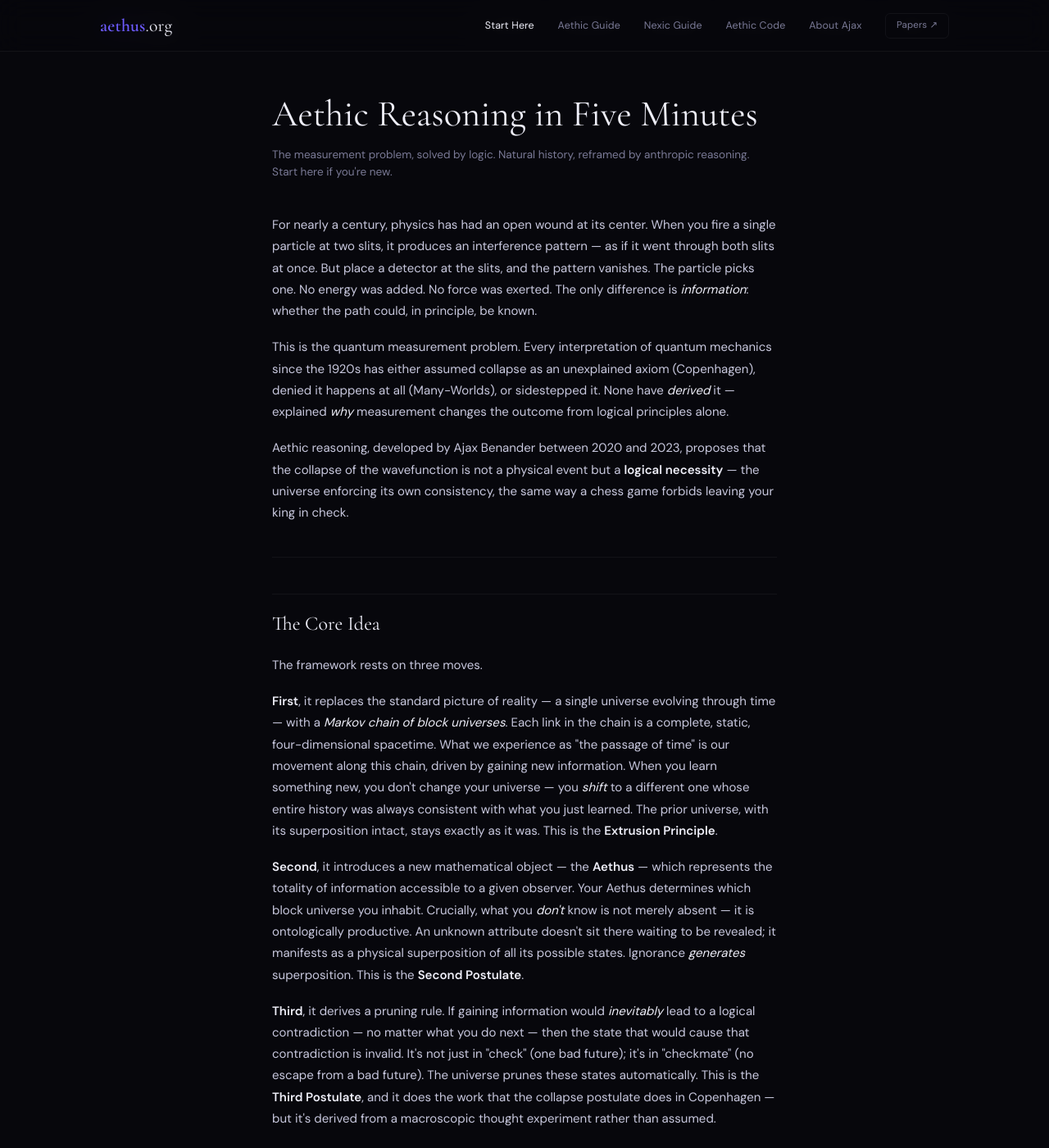
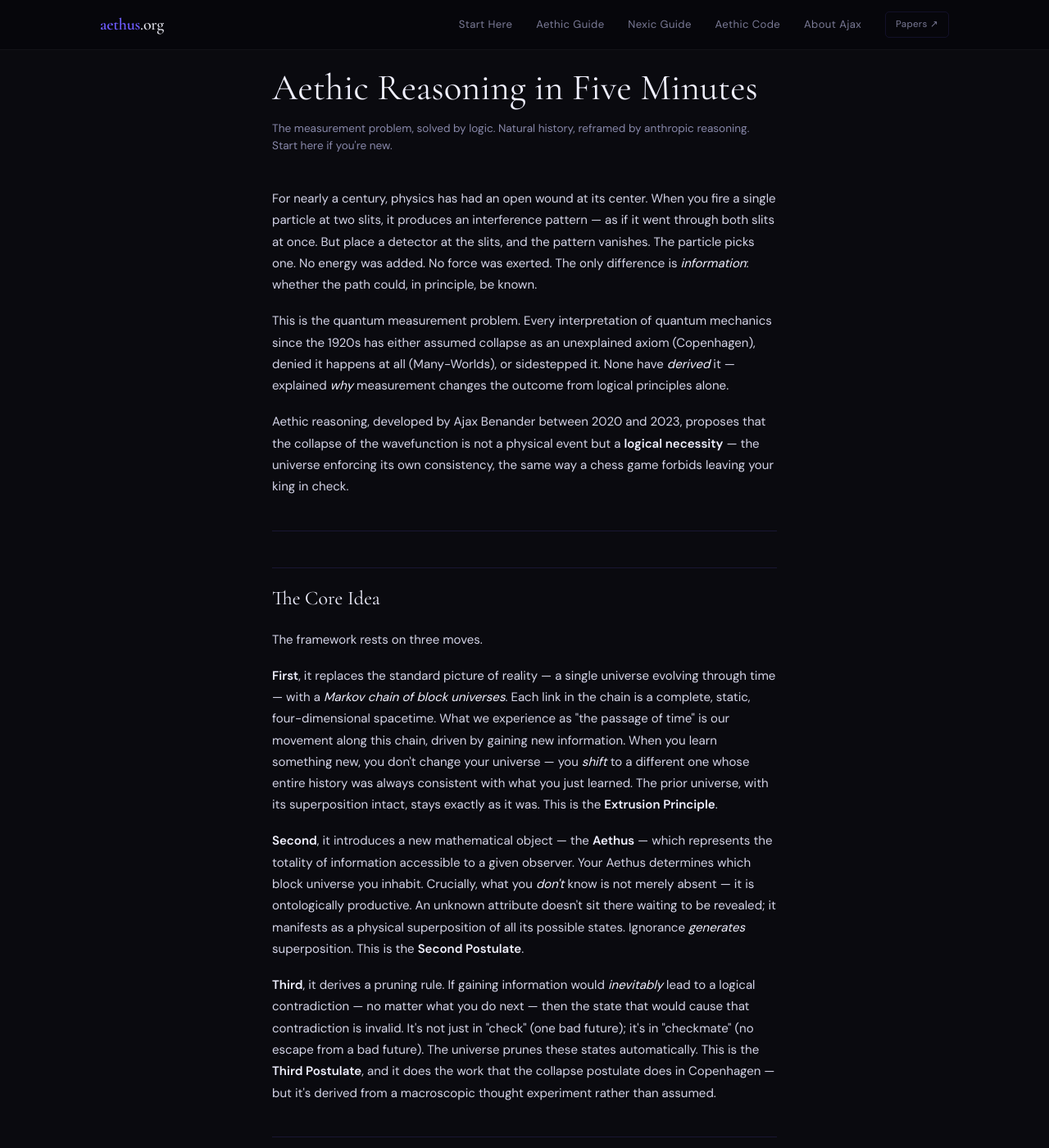
Before and after one commit to brunchwnewton/brunchwnewton.github.io, a Jekyll site: the page built from start-here.html, in a window 1280 px wide and 1400 px high. Shown: the whole window at 82% size. Built offline with Jekyll 4.4.1, drawn with Linux system fonts in a browser that asks for light colours.

Commit message:
Update start-here.html

```diff
--- a/start-here.html
+++ b/start-here.html
@@ -1,176 +1,122 @@
 ---
 layout: default
+title: "Start Here — Aethic Reasoning in Five Minutes"
 ---
-<!DOCTYPE html>
-<html lang="en">
-<head>
-<meta charset="UTF-8">
-<meta name="viewport" content="width=device-width, initial-scale=1.0">
-<title>Start Here — Aethic Reasoning in Five Minutes</title>
-<link href="https://fonts.googleapis.com/css2?family=Cormorant+Garamond:ital,wght@0,300;0,400;0,500;0,600;0,700;1,400;1,500&family=DM+Sans:wght@300;400;500;600;700&display=swap" rel="stylesheet">
 <style>
 :root {
-  --bg: #07070c;
-  --bg-elevated: #0e0e18;
-  --bg-card: #131322;
-  --text: #c8c8de;
-  --text-dim: #7a7a96;
-  --text-bright: #eeeef8;
-  --accent: #6e5cff;
-  --accent-glow: rgba(110,92,255,0.15);
-  --accent-gold: #ffd93d;
-  --border: rgba(110,92,255,0.12);
-  --border-subtle: rgba(200,200,222,0.06);
+  --bg: #0a0a0f;
+  --bg-layer: #10101a;
+  --bg-card: #161625;
+  --text: #d4d4e8;
+  --text-dim: #8888aa;
+  --text-bright: #f0f0ff;
+  --accent-1: #fbbf24;
+  --accent-6: #60a5fa;
+  --border: rgba(110,92,255,0.15);
 }
-*{margin:0;padding:0;box-sizing:border-box;}
-html{scroll-behavior:smooth;}
-body{
-  background:var(--bg);
-  color:var(--text);
-  font-family:'DM Sans',system-ui,sans-serif;
-  font-size:16px;
-  line-height:1.7;
-}
-
-/* ─── TOP NAV ─── */
-.topnav{
-  position:fixed;top:0;left:0;right:0;z-index:200;
-  background:rgba(7,7,12,0.82);
-  backdrop-filter:blur(16px);-webkit-backdrop-filter:blur(16px);
-  border-bottom:1px solid var(--border-subtle);
-}
-.topnav-inner{
-  max-width:1100px;margin:0 auto;
-  display:flex;align-items:center;justify-content:space-between;
-  padding:0.8rem 2rem;
-}
-.topnav-brand{
-  font-family:'Cormorant Garamond',serif;
-  font-size:1.35rem;font-weight:400;color:var(--text-bright);
-  text-decoration:none;letter-spacing:0.01em;
-}
-.topnav-brand span{color:var(--accent);}
-.topnav-links{display:flex;gap:1.8rem;align-items:center;}
-.topnav-links a{
-  font-size:0.78rem;color:var(--text-dim);text-decoration:none;
-  transition:color 0.2s;letter-spacing:0.01em;
-}
-.topnav-links a:hover{color:var(--text-bright);}
-.topnav-links .ext{
-  padding:0.3rem 0.8rem;border-radius:6px;
-  border:1px solid var(--border-subtle);font-size:0.72rem;
-}
-.topnav-links .ext:hover{border-color:var(--accent);color:var(--accent);}
-.topnav-links .active{color:var(--text-bright);}
-@media(max-width:700px){
-  .topnav-links{gap:1rem;}
-  .topnav-links a{font-size:0.72rem;}
-  .topnav-links .hide-mobile{display:none;}
+* { margin:0; padding:0; box-sizing:border-box; }
+html { scroll-behavior: smooth; }
+body {
+  background: var(--bg);
+  color: var(--text);
+  font-family: 'DM Sans', sans-serif;
+  font-size: 16px;
+  line-height: 1.72;
 }
 
 /* ─── ARTICLE ─── */
-.article-wrap{
-  max-width:680px;
-  margin:0 auto;
-  padding:7rem 2rem 4rem;
+.article-wrap {
+  max-width: 680px;
+  margin: 0 auto;
+  padding: 5rem 2rem 4rem;
 }
-.article-wrap h1{
-  font-family:'Cormorant Garamond',serif;
-  font-size:clamp(2rem,5vw,2.8rem);
-  font-weight:400;
-  color:var(--text-bright);
-  line-height:1.25;
-  margin-bottom:0.6rem;
+.article-wrap h1 {
+  font-family: 'Cormorant Garamond', serif;
+  font-size: clamp(2rem, 5vw, 2.8rem);
+  font-weight: 400;
+  color: var(--text-bright);
+  line-height: 1.25;
+  margin-bottom: 0.6rem;
 }
-.article-wrap .subtitle{
-  font-size:0.85rem;
-  color:var(--text-dim);
-  margin-bottom:2.5rem;
-  line-height:1.6;
+.article-wrap .subtitle {
+  font-size: 0.85rem;
+  color: var(--text-dim);
+  margin-bottom: 2.5rem;
+  line-height: 1.6;
 }
-.article-wrap h2{
-  font-family:'Cormorant Garamond',serif;
-  font-size:1.5rem;
-  font-weight:400;
-  color:var(--text-bright);
-  margin:2.8rem 0 1rem;
-  padding-top:1rem;
-  border-top:1px solid var(--border-subtle);
+.article-wrap h2 {
+  font-family: 'Cormorant Garamond', serif;
+  font-size: 1.5rem;
+  font-weight: 400;
+  color: var(--text-bright);
+  margin: 2.8rem 0 1rem;
+  padding-top: 1rem;
+  border-top: 1px solid var(--border);
 }
-.article-wrap p{
-  margin-bottom:1.1rem;
-  line-height:1.75;
-  font-size:0.94rem;
+.article-wrap p {
+  margin-bottom: 1.1rem;
+  line-height: 1.75;
+  font-size: 0.94rem;
 }
-.article-wrap em{color:var(--text-bright);font-style:italic;}
-.article-wrap strong{color:var(--text-bright);font-weight:600;}
-.article-wrap hr{
-  border:none;
-  border-top:1px solid var(--border-subtle);
-  margin:2.5rem 0;
+.article-wrap em { color: var(--text-bright); font-style: italic; }
+.article-wrap strong { color: var(--text-bright); font-weight: 600; }
+.article-wrap hr {
+  border: none;
+  border-top: 1px solid var(--border);
+  margin: 2.5rem 0;
 }
-.article-wrap a.inline{
-  color:var(--accent);
-  text-decoration:none;
-  border-bottom:1px solid rgba(110,92,255,0.3);
-  transition:border-color 0.2s;
-}
-.article-wrap a.inline:hover{border-color:var(--accent);}
 
 /* ─── NEXT LINKS ─── */
-.next-links{
-  display:grid;gap:0.8rem;
-  margin-top:2rem;
+.next-links {
+  display: grid;
+  gap: 0.8rem;
+  margin-top: 2rem;
 }
-.next-link{
-  display:flex;align-items:center;gap:1rem;
-  padding:1rem 1.2rem;
-  border-radius:8px;
-  border:1px solid var(--border-subtle);
-  background:var(--bg-elevated);
-  text-decoration:none;
-  transition:all 0.2s;
+.next-link {
+  display: flex;
+  align-items: center;
+  gap: 1rem;
+  padding: 1rem 1.2rem;
+  border-radius: 8px;
+  border: 1px solid var(--border);
+  background: var(--bg-layer);
+  text-decoration: none;
+  color: inherit;
+  transition: all 0.2s;
 }
-.next-link:hover{
-  border-color:var(--border);
-  background:var(--bg-card);
-  transform:translateY(-1px);
+.next-link:hover {
+  border-color: rgba(110,92,255,0.3);
+  background: var(--bg-card);
+  transform: translateY(-1px);
 }
-.next-link .nl-label{
-  font-size:0.88rem;color:var(--text-bright);font-weight:500;
+.next-link .nl-label {
+  font-size: 0.88rem;
+  color: var(--text-bright);
+  font-weight: 500;
 }
-.next-link .nl-desc{
-  font-size:0.75rem;color:var(--text-dim);margin-top:0.15rem;
+.next-link .nl-desc {
+  font-size: 0.75rem;
+  color: var(--text-dim);
+  margin-top: 0.15rem;
 }
-.next-link .nl-arrow{
-  margin-left:auto;color:var(--text-dim);font-size:0.85rem;
+.next-link .nl-arrow {
+  margin-left: auto;
+  color: var(--text-dim);
+  font-size: 0.85rem;
 }
 
 /* ─── FOOTER ─── */
-footer{
-  text-align:center;
-  padding:3rem 2rem 4rem;
-  color:var(--text-dim);
-  font-size:0.78rem;
+.sh-footer {
+  text-align: center;
+  padding: 3rem 2rem 4rem;
+  color: var(--text-dim);
+  font-size: 0.78rem;
 }
-footer a{color:var(--accent);text-decoration:none;}
+.sh-footer a {
+  color: var(--accent-6);
+  text-decoration: none;
+}
 </style>
-</head>
-<body>
-
-<nav class="topnav">
-  <div class="topnav-inner">
-    <a href="/" class="topnav-brand"><span>aethus</span>.org</a>
-    <div class="topnav-links">
-      <a href="/start-here.html" class="active">Start Here</a>
-      <a href="/aethic-reasoning-guide.html">Aethic Guide</a>
-      <a href="/nexic-reasoning-guide.html">Nexic Guide</a>
-      <a href="/aethic-code/" class="hide-mobile">Aethic Code</a>
-      <a href="/ajax/" class="hide-mobile">About Ajax</a>
-      <a href="https://philpeople.org/profiles/ajax-benander" target="_blank" rel="noopener" class="ext">Papers ↗</a>
-    </div>
-  </div>
-</nav>
 
 <article class="article-wrap">
 
@@ -291,9 +237,6 @@
 
 </article>
 
-<footer>
+<div class="sh-footer">
   <a href="/">← Back to aethus.org</a>
-</footer>
-
-</body>
-</html>
+</div>
```
